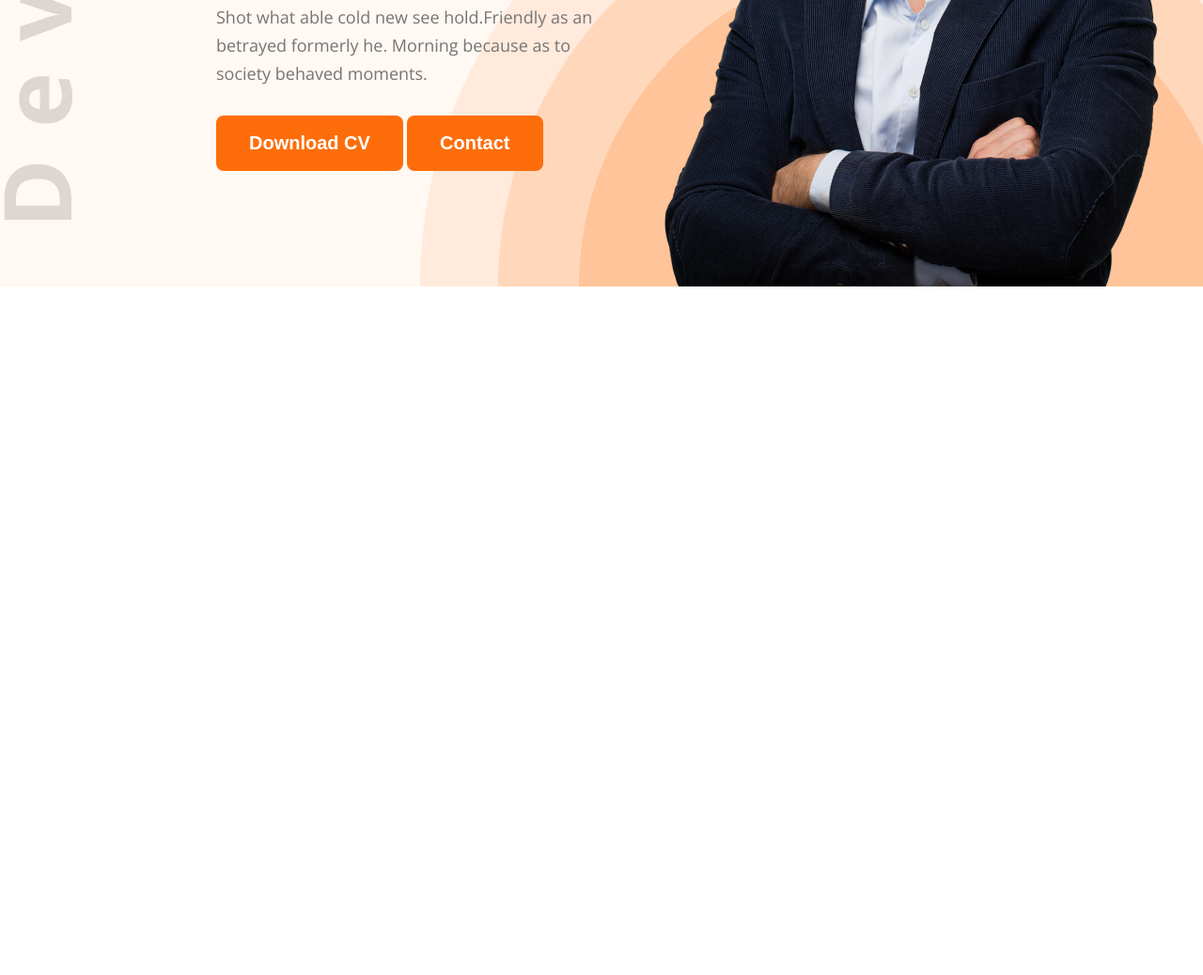
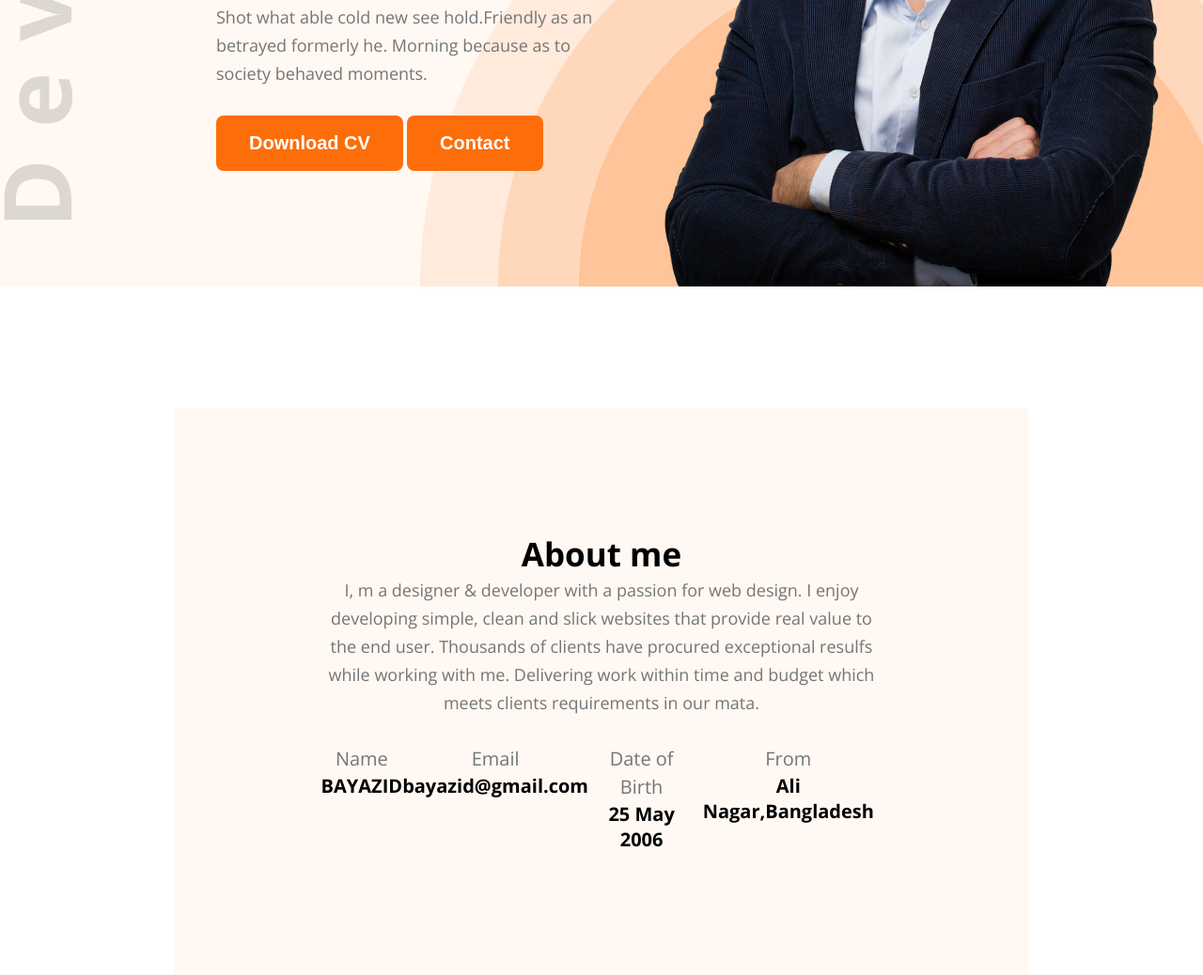
Before and after one commit to Bayazid-Bustamio/hero-dev-code, a plain HTML site: page index.html in a window 1280 px wide. Shown: the part 529-1567 px from the top of the page at 94% size. Before the commit the page ends 834 px from the top, so only its background shows below. Drawn offline with nearby package versions, Linux system fonts and the light colour scheme.

Commit message:
complete about section

```diff
--- a/index.html
+++ b/index.html
@@ -35,6 +35,35 @@
             <img src="images/hardy.png" alt=""></div>
         </section>
     </header>
+    <section id="about">
+        <div class="about-container">
+            <div class="section-heading">
+                <h2>About me</h2>
+                <p>I, m a designer & developer with a passion for web design. I enjoy developing simple, clean and slick websites that provide real value to the end user. Thousands of clients have procured exceptional resulfs while working with me. Delivering work within time and budget which meets clients requirements in our mata.</p>
+            </div>
+            <div class="about-info">
+                <div class="info-card">
+                    <p>Name</p>
+                    <h4>BAYAZID</h4>
+                </div>
+
+                <div class="info-card">
+                    <p>Email</p>
+                    <h4>bayazid@gmail.com</h4>
+                </div>
+
+                <div class="info-card">
+                    <p>Date of Birth</p>
+                    <h4>25 May 2006</h4>
+                </div>
+                <div class="info-card">
+                    <p>From</p>
+                    <h4>Ali Nagar,Bangladesh</h4>
+                </div>
+            </div>
+        </div>
+
+    </section>
 
 </body>
 </html>
--- a/styles/portfolio.css
+++ b/styles/portfolio.css
@@ -12,6 +12,7 @@
     background: url(../images/developer.png), url(../images/header_bg.png),#FFF8F3;
     background-position: top left,bottom right;
     background-repeat: no-repeat;
+      padding-top: 50px;
 }
 .logo h2{
     font-size: 45px;
@@ -28,11 +29,23 @@
     color: white;
     cursor: pointer;
 }
+.section-heading{
+    max-width: 827px;
+    text-align: center;
+}
+.section-heading h2{
+    font-size: 35px;
+    margin bottom: 30px;
+
+}
+.section-heading p{
+    font-size: 18px;
+    margin-bottom: 30px;
+    line-height: 30px;
+    color: #757575;
+}
 .color-orange{
     color: #FD6E0A;
-}
-header{
-    padding-top: 50px;
 }
 nav{
     width: 71%;
@@ -86,3 +99,28 @@
     max-width: 585px;
     vertical-align: middle;
 }
+#about{
+    padding-top: 130px;
+}
+#about .about-container{
+    width: 71%;
+    max-width: 1140px;
+    margin: 0 auto;
+    text-align: center;
+    background-color: #FFF8F3;
+    padding: 131px 156px;
+
+}
+#about .about-container .about-info{
+    display: flex;
+    justify-content: space-around;
+
+}
+#about .about-container .about-info p{
+     font-size: 20px;
+    line-height: 30px;
+    color: #757575;
+}
+.about-info .info-card h4{
+font-size: 20px;
+}
```
